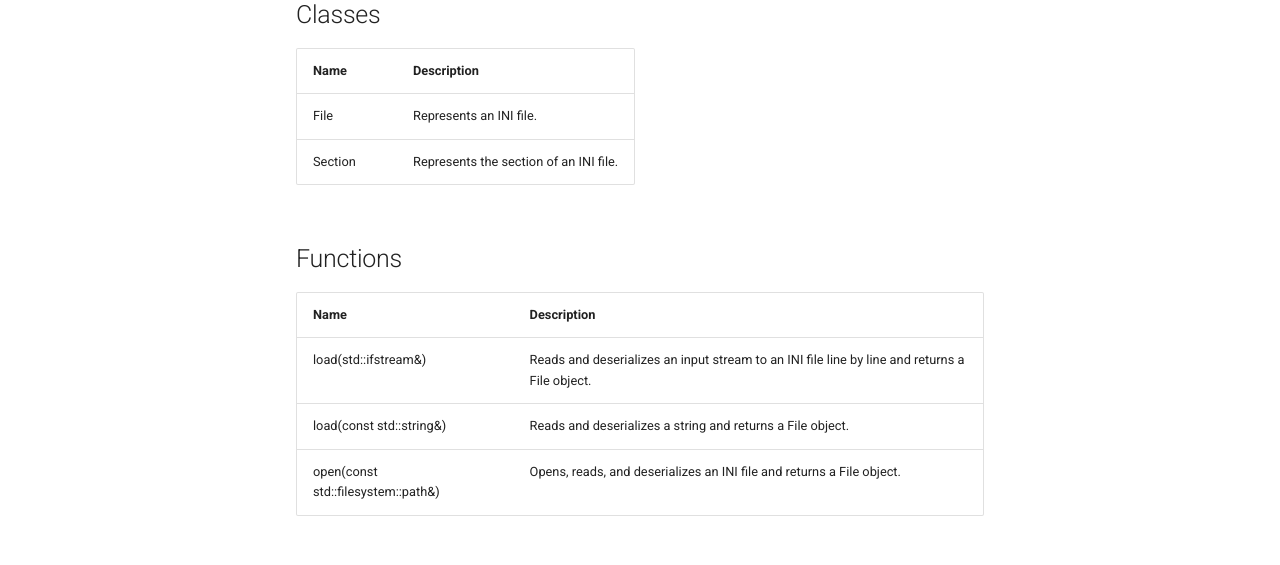
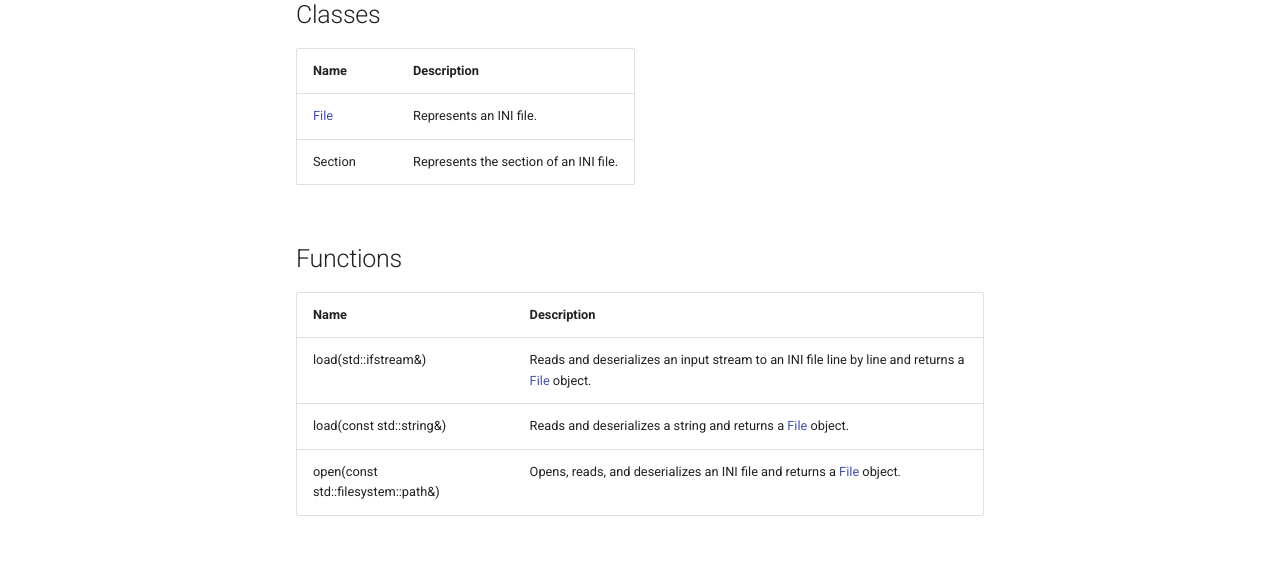
Before and after one commit to giosali/ini.h, an MkDocs documentation site: the page built from docs/api/ini_namespace.md, in a window 1280 px wide. Shown: the part 274-839 px from the top of the page. Built offline with MkDocs 1.6.1 and Material for MkDocs 9.7.7, drawn with Linux system fonts in a browser that asks for light colours; comment, search, counter and statistics services are not loaded; part of the change alters nothing that is shown.

Commit message:
Add links to File class documentation

```diff
--- a/docs/api/ini_namespace.md
+++ b/docs/api/ini_namespace.md
@@ -4,15 +4,15 @@ Contains fundamental classes that represent the structure of an INI file and fun
 
 ## Classes
 
-| Name    | Description                            |
-| :------ | :------------------------------------- |
-| File    | Represents an INI file.                |
-| Section | Represents the section of an INI file. |
+| Name                   | Description                            |
+| :--------------------- | :------------------------------------- |
+| [File](./file/file.md) | Represents an INI file.                |
+| Section                | Represents the section of an INI file. |
 
 ## Functions
 
 | Name                               | Description                          |
 | :--------------------------------- | :----------------------------------- |
-| load(std::ifstream&)               | Reads and deserializes an input stream to an INI file line by line and returns a File object. |
-| load(const std::string&)           | Reads and deserializes a string and returns a File object. |
-| open(const std::filesystem::path&) | Opens, reads, and deserializes an INI file and returns a File object. |
+| load(std::ifstream&)               | Reads and deserializes an input stream to an INI file line by line and returns a [File](./file/file.md) object. |
+| load(const std::string&)           | Reads and deserializes a string and returns a [File](./file/file.md) object. |
+| open(const std::filesystem::path&) | Opens, reads, and deserializes an INI file and returns a [File](./file/file.md) object. |
```
